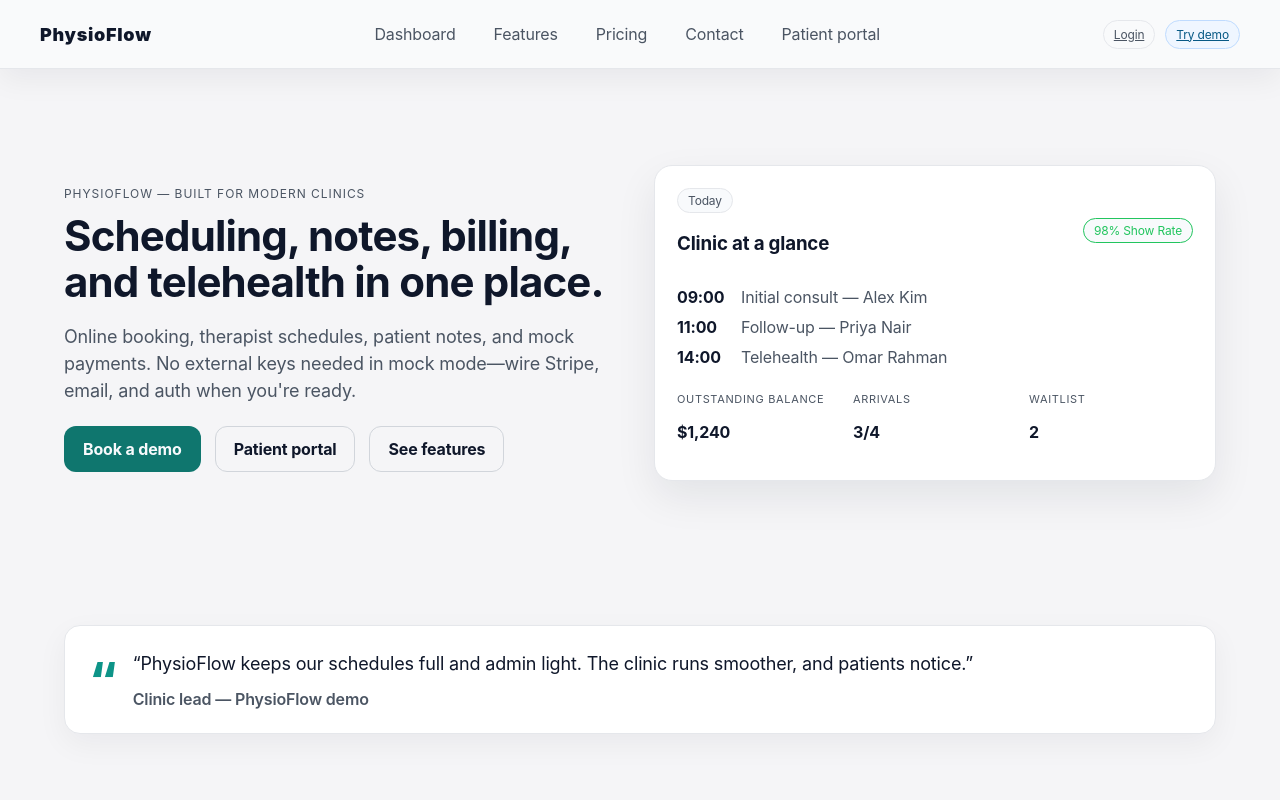
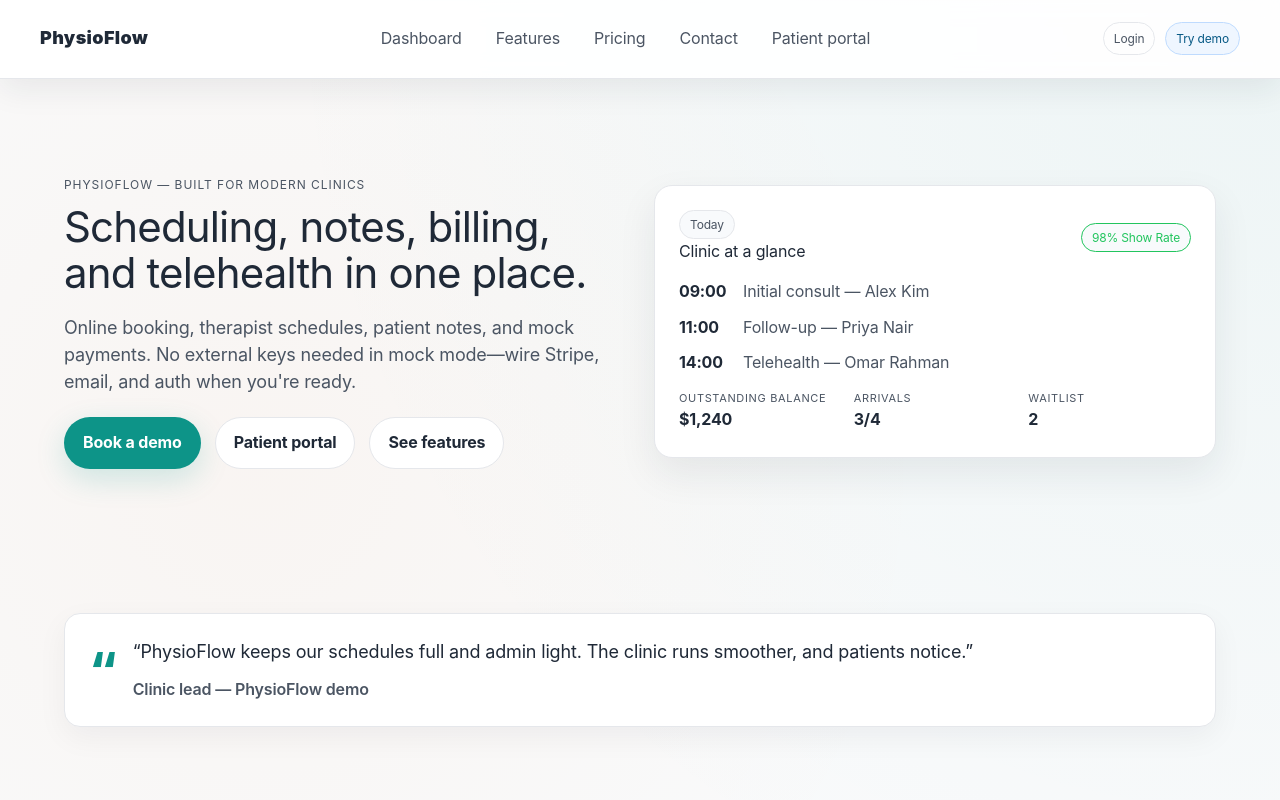
Before and after one commit to mindfreakzerox/physioflow-fe, a Next.js app: page / in a window 1280 px wide. Shown: the top 800 px of the page. Built offline with nearby package versions, Linux system fonts and the light colour scheme.

Commit message:
chore(theme): refresh PhysioFlow surfaces

```diff
--- /dev/null
+++ b/components/layout/Navbar.tsx
@@ -0,0 +1,22 @@
+import Link from 'next/link';
+import React from 'react';
+
+export function Navbar() {
+  return (
+    <header className="sticky top-0 z-20 border-b border-gray-200 bg-white/90 backdrop-blur">
+      <div className="mx-auto flex max-w-6xl items-center justify-between gap-4 px-4 py-4">
+        <Link href="/" className="text-lg font-black tracking-tight text-gray-900">PhysioFlow</Link>
+        <nav className="flex items-center gap-2 rounded-full bg-white/70 px-2 py-1 text-sm text-gray-700 shadow-[0_8px_24px_rgba(31,41,55,0.08)]">
+          <Link className="rounded-full px-3 py-1.5 hover:bg-teal-50 hover:text-teal-800" href="/">Home</Link>
+          <Link className="rounded-full px-3 py-1.5 hover:bg-teal-50 hover:text-teal-800" href="/dashboard">Dashboard</Link>
+          <Link className="rounded-full px-3 py-1.5 hover:bg-teal-50 hover:text-teal-800" href="/book/physioflow-demo">Book</Link>
+          <Link className="rounded-full px-3 py-1.5 hover:bg-teal-50 hover:text-teal-800" href="/portal">Patient portal</Link>
+        </nav>
+        <div className="flex items-center gap-2 text-sm">
+          <Link className="rounded-full border border-gray-200 px-3 py-1.5 text-gray-800 shadow-sm hover:bg-gray-50" href="/login">Login</Link>
+          <Link className="rounded-full bg-teal-600 px-3.5 py-1.5 font-semibold text-white shadow-sm hover:bg-teal-700" href="/dashboard">Try mock</Link>
+        </div>
+      </div>
+    </header>
+  );
+}
--- a/styles/globals.css
+++ b/styles/globals.css
@@ -1,27 +1,33 @@
+@import url('https://cdn.jsdelivr.net/npm/tailwindcss@2.2.19/dist/tailwind.min.css');
+
 :root {
   color-scheme: light;
-  --bg: #f5f5f7;
-  --card: #ffffff;
-  --text: #0f172a;
-  --muted: #4b5563;
-  --muted-2: #6b7280;
-  --border: #e5e7eb;
-  --accent: #0d9488; /* primary teal */
-  --accent-2: #f97316; /* secondary orange */
-  --warning: #f59e0b;
-  --info: #3b82f6;
-  --shadow: 0 12px 34px rgba(15, 23, 42, 0.06);
-  --radius: 12px;
-  --radius-lg: 16px;
+  --bg: #F9FAFB;
+  --card: #FFFFFF;
+  --text: #1F2937;
+  --muted: #4B5563;
+  --muted-2: #6B7280;
+  --border: #E5E7EB;
+  --accent: #0D9488; /* primary teal */
+  --accent-2: #F97316; /* secondary orange */
+  --warning: #F59E0B;
+  --info: #2563EB;
+  --shadow: 0 14px 40px rgba(31, 41, 55, 0.08);
+  --radius: 14px;
+  --radius-lg: 18px;
 }
 
 * { box-sizing: border-box; }
 body {
   margin: 0;
-  font-family: 'SF Pro Display', 'Inter', system-ui, -apple-system, sans-serif;
-  background: var(--bg);
+  font-family: 'Inter', 'SF Pro Text', system-ui, -apple-system, sans-serif;
+  background: radial-gradient(circle at top right, rgba(13, 148, 136, 0.05), transparent 38%),
+    radial-gradient(circle at 20% 20%, rgba(249, 115, 22, 0.04), transparent 32%),
+    var(--bg);
   color: var(--text);
   letter-spacing: -0.01em;
+  line-height: 1.6;
+  -webkit-font-smoothing: antialiased;
 }
 
 a { color: inherit; }
@@ -52,22 +58,30 @@
 .actions { display: flex; gap: 14px; flex-wrap: wrap; }
 
 .btn {
-  display: inline-flex; align-items: center; justify-content: center;
-  padding: 12px 18px; border-radius: 12px; border: 1px solid transparent;
-  background: #0f766e;
-  color: #f8fafc; font-weight: 700; text-decoration: none;
-  box-shadow: none;
+  display: inline-flex;
+  align-items: center;
+  justify-content: center;
+  padding: 12px 18px;
+  border-radius: 999px;
+  border: 1px solid transparent;
+  background: var(--accent);
+  color: #ffffff;
+  font-weight: 700;
+  text-decoration: none;
+  box-shadow: 0 10px 30px rgba(13, 148, 136, 0.18);
+  transition: transform 120ms ease, box-shadow 160ms ease, background 160ms ease;
 }
-.btn:hover { background: #0c6a63; }
-.btn.ghost { background: transparent; color: var(--text); border-color: #d1d5db; box-shadow: none; }
-.btn.subtle { background: #e0f2fe; color: #0f172a; border-color: transparent; box-shadow: none; }
+.btn:hover { background: #0b7f76; box-shadow: 0 12px 34px rgba(13, 148, 136, 0.22); transform: translateY(-1px); }
+.btn:active { transform: translateY(0); box-shadow: 0 8px 20px rgba(13, 148, 136, 0.16); }
+.btn.ghost { background: #ffffff; color: var(--text); border-color: var(--border); box-shadow: inset 0 1px 0 rgba(255,255,255,0.6); }
+.btn.subtle { background: #ECFDF3; color: #065F46; border-color: transparent; box-shadow: none; }
 
 .hero-card {
   background: var(--card);
-  border: 1px solid #e5e7eb;
-  border-radius: 18px;
-  padding: 22px;
-  box-shadow: 0 16px 40px rgba(15, 23, 42, 0.08);
+  border: 1px solid var(--border);
+  border-radius: var(--radius-lg);
+  padding: 24px;
+  box-shadow: 0 16px 38px rgba(31, 41, 55, 0.08);
   display: flex;
   flex-direction: column;
   gap: 14px;
@@ -109,7 +123,7 @@
   grid-template-columns: auto 1fr;
   gap: 16px;
   background: var(--card);
-  border: 1px solid #e5e7eb;
+  border: 1px solid var(--border);
   border-radius: 16px;
   padding: 24px;
   box-shadow: 0 10px 30px rgba(15, 23, 42, 0.05);
@@ -121,12 +135,12 @@
 
 .card {
   background: var(--card);
-  border: 1px solid #e5e7eb;
-  border-radius: 14px;
-  padding: 20px;
-  box-shadow: 0 12px 34px rgba(15, 23, 42, 0.07);
+  border: 1px solid var(--border);
+  border-radius: var(--radius-lg);
+  padding: 22px;
+  box-shadow: 0 14px 36px rgba(31, 41, 55, 0.08);
 }
-.card h3 { margin: 0 0 12px; font-size: 16px; }
+.card h3 { margin: 0 0 12px; font-size: 16px; color: var(--text); }
 .card p { margin: 0; color: var(--muted); line-height: 1.5; }
 .card-header { display: flex; justify-content: space-between; align-items: center; margin-bottom: 12px; gap: 12px; flex-wrap: wrap; }
 
@@ -140,13 +154,13 @@
   grid-template-columns: 100px 1fr 1fr 1fr 120px;
   gap: 12px;
   padding: 12px 0;
-  border-bottom: 1px solid #e5e7eb;
+  border-bottom: 1px solid var(--border);
 }
-.table-head { font-weight: 700; color: var(--muted); }
+.table-head { font-weight: 700; color: var(--muted); text-transform: uppercase; letter-spacing: 0.04em; font-size: 12px; }
 .status { padding: 4px 8px; border-radius: 999px; border: 1px solid var(--border); text-transform: capitalize; background: #f8fafc; }
-.status.scheduled { background: rgba(56,189,248,0.12); color: #0ea5e9; }
-.status.checked-in { background: rgba(34,197,94,0.12); color: #16a34a; }
-.status.completed { background: rgba(148,163,184,0.12); color: #475569; }
+.status.scheduled { background: rgba(13, 148, 136, 0.12); color: #0f766e; border-color: rgba(13, 148, 136, 0.25); }
+.status.checked-in { background: rgba(34,197,94,0.12); color: #16a34a; border-color: rgba(34, 197, 94, 0.25); }
+.status.completed { background: rgba(148,163,184,0.12); color: #475569; border-color: rgba(148,163,184,0.35); }
 
 .list { list-style: none; margin: 0; padding: 0; }
 .list-item { display: flex; justify-content: space-between; padding: 8px 0; border-bottom: 1px solid var(--border); }
@@ -170,20 +184,21 @@
 .badge {
   display: inline-flex;
   align-items: center;
-  padding: 4px 8px;
-  border-radius: 8px;
+  padding: 4px 10px;
+  border-radius: 999px;
   font-size: 12px;
   font-weight: 600;
-  background: #e5e7eb;
-  color: #111827;
+  background: #EEF2F6;
+  color: #1F2937;
+  border: 1px solid var(--border);
 }
-.badge.info { background: #e0f2fe; color: #075985; }
-.badge.success { background: #dcfce7; color: #166534; }
-.badge.warning { background: #fef3c7; color: #92400e; }
-.badge.scheduled { background: #eff6ff; color: #0ea5e9; }
-.badge.checked-in { background: #dcfce7; color: #166534; }
-.badge.completed { background: #e2e8f0; color: #334155; }
-.badge.canceled { background: #fee2e2; color: #b91c1c; }
+.badge.info { background: #ECFEFF; color: #0F766E; border-color: rgba(13, 148, 136, 0.25); }
+.badge.success { background: #ECFDF3; color: #166534; border-color: #bbf7d0; }
+.badge.warning { background: #FFF7ED; color: #9A3412; border-color: #fed7aa; }
+.badge.scheduled { background: #F0FDFA; color: #0F766E; border-color: rgba(13, 148, 136, 0.3); }
+.badge.checked-in { background: #dcfce7; color: #166534; border-color: #bbf7d0; }
+.badge.completed { background: #e2e8f0; color: #334155; border-color: #cbd5e1; }
+.badge.canceled { background: #fee2e2; color: #b91c1c; border-color: #fecdd3; }
 
 .chip {
   display: inline-flex;
@@ -209,13 +224,19 @@
 .form-grid { display: grid; grid-template-columns: repeat(auto-fit, minmax(180px, 1fr)); gap: 10px; }
 .form-field { display: flex; flex-direction: column; gap: 6px; font-size: 13px; color: var(--muted); }
 .form-field input, .form-field select, .form-field textarea {
-  background: #ffffff;
+  background: #FFFFFF;
   color: var(--text);
   border: 1px solid var(--border);
-  border-radius: 8px;
-  padding: 8px 10px;
+  border-radius: 12px;
+  padding: 10px 12px;
   font-size: 14px;
-  box-shadow: inset 0 1px 0 rgba(15, 23, 42, 0.04);
+  box-shadow: inset 0 1px 0 rgba(255, 255, 255, 0.6), 0 1px 2px rgba(31, 41, 55, 0.04);
+  transition: border-color 120ms ease, box-shadow 140ms ease;
+}
+.form-field input:focus, .form-field select:focus, .form-field textarea:focus {
+  outline: none;
+  border-color: rgba(13, 148, 136, 0.5);
+  box-shadow: 0 0 0 4px rgba(13, 148, 136, 0.1);
 }
 .form-field textarea { resize: vertical; }
 .form-actions { display: flex; gap: 8px; flex-wrap: wrap; }
@@ -312,7 +333,7 @@
   gap: 12px;
 }
 .event-card {
-  border: 1px solid #e5e7eb;
+  border: 1px solid var(--border);
   border-radius: 12px;
   padding: 14px;
   background: #f8fafc;
@@ -325,7 +346,7 @@
 .event-title { font-weight: 700; font-size: 16px; }
 .event-subtitle { color: var(--muted); font-size: 13px; }
 .event-meta { display: flex; gap: 8px; flex-wrap: wrap; align-items: center; }
-.reschedule-queue { border: 1px solid #e5e7eb; border-radius: 12px; padding: 14px; background: #f8fafc; display: flex; flex-direction: column; gap: 10px; }
+.reschedule-queue { border: 1px solid var(--border); border-radius: 12px; padding: 14px; background: #f8fafc; display: flex; flex-direction: column; gap: 10px; }
 .queue-head { display: flex; justify-content: space-between; align-items: center; gap: 12px; flex-wrap: wrap; }
 .queue-list { display: flex; flex-direction: column; gap: 12px; }
 .queue-row { display: flex; justify-content: space-between; gap: 14px; align-items: center; flex-wrap: wrap; }
@@ -339,7 +360,7 @@
   gap: 10px;
 }
 .availability-card {
-  border: 1px solid #e5e7eb;
+  border: 1px solid var(--border);
   border-radius: 12px;
   padding: 14px;
   background: #f8fafc;
@@ -350,7 +371,7 @@
 }
 .availability-top { display: flex; justify-content: space-between; align-items: center; gap: 8px; }
 .day-label { font-weight: 700; }
-.bar { position: relative; height: 8px; border-radius: 999px; background: #e5e7eb; overflow: hidden; }
+.bar { position: relative; height: 8px; border-radius: 999px; background: var(--border); overflow: hidden; }
 .bar-fill { position: absolute; left: 0; top: 0; bottom: 0; background: linear-gradient(90deg, var(--accent), var(--accent-2)); border-radius: 999px; }
 .availability-meta { display: flex; justify-content: space-between; font-size: 13px; color: var(--muted); }
 
@@ -359,28 +380,28 @@
   top: 0;
   z-index: 20;
   backdrop-filter: blur(10px);
-  background: rgba(249, 250, 251, 0.94);
+  background: rgba(255, 255, 255, 0.9);
   border-bottom: 1px solid var(--border);
-  box-shadow: 0 10px 30px rgba(15, 23, 42, 0.06);
+  box-shadow: 0 10px 32px rgba(31, 41, 55, 0.08);
 }
 .nav-inner {
   display: flex;
   align-items: center;
   justify-content: space-between;
   gap: 14px;
-  padding: 14px 0;
+  padding: 16px 0;
   flex-wrap: wrap;
 }
 .brand {
   font-weight: 900;
   font-size: 18px;
-  letter-spacing: 0.04em;
+  letter-spacing: 0.02em;
   color: var(--text);
   text-decoration: none;
 }
 .nav-links {
   display: flex;
-  gap: 14px;
+  gap: 10px;
   align-items: center;
   flex-wrap: wrap;
 }
@@ -392,9 +413,9 @@
   transition: background 0.15s ease, color 0.15s ease, box-shadow 0.15s ease;
 }
 .nav-links a:hover {
-  background: #e5e7eb;
-  color: var(--text);
-  box-shadow: inset 0 1px 0 rgba(15, 23, 42, 0.04);
+  background: #EFF6F3;
+  color: #0D9488;
+  box-shadow: inset 0 1px 0 rgba(13, 148, 136, 0.08);
 }
 .nav-actions {
   display: flex;
```
Also changed, not shown: components/layout/Sidebar.tsx (added, +39 -0 lines), components/ui/Badge.tsx (added, +17 -0 lines), components/ui/Button.tsx (added, +30 -0 lines), components/ui/Card.tsx (added, +22 -0 lines), components/ui/Input.tsx (added, +19 -0 lines), components/ui/Modal.tsx (added, +30 -0 lines).
